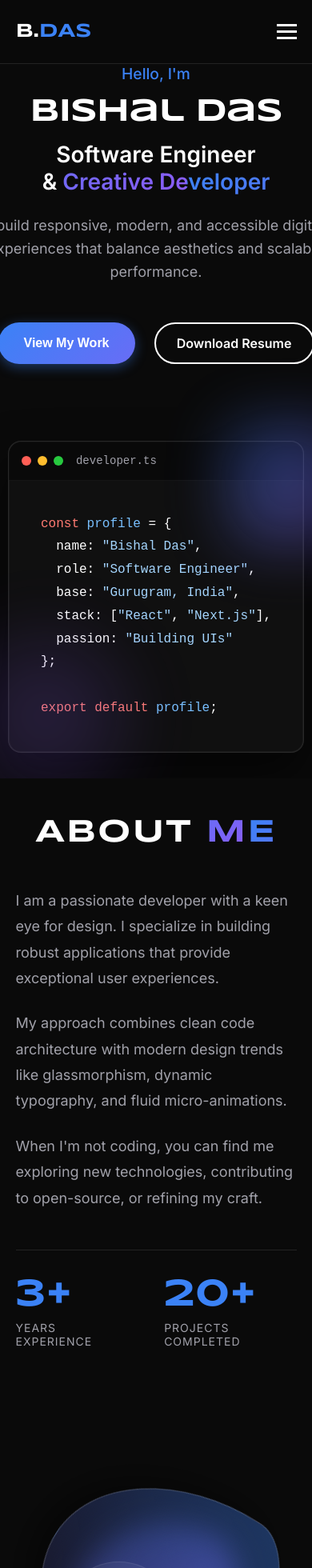
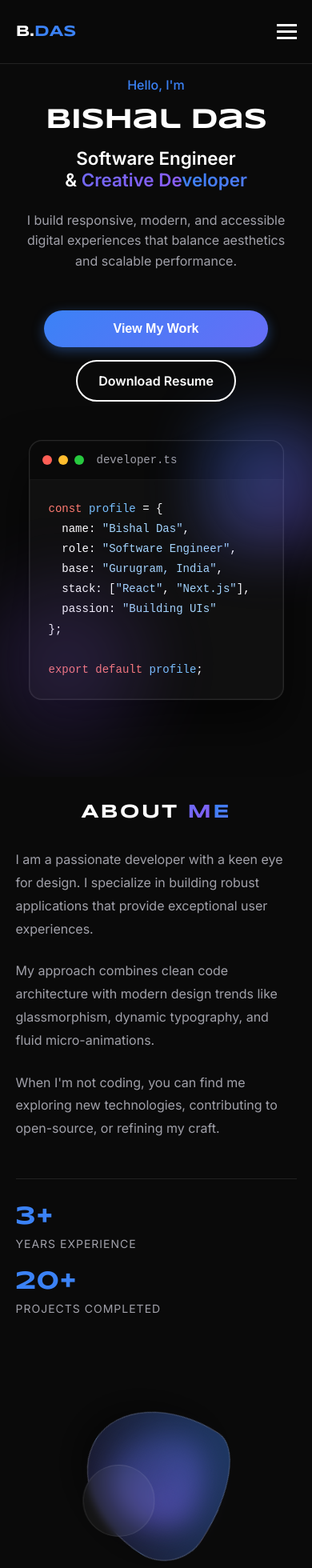
Before and after one commit to Avalanch22/Portfolio, a Next.js app: page / in a window 390 px wide. Shown: the top 1960 px of the page at 80% size. Built offline with nearby package versions, Linux system fonts and the light colour scheme.

Commit message:
made the site responsive for all screen sizes

```diff
--- a/src/app/globals.css
+++ b/src/app/globals.css
@@ -68,12 +68,18 @@ ul {
 
 .section-title {
   font-family: var(--font-syncopate);
-  font-size: 2.5rem;
+  font-size: clamp(1.5rem, 5vw, 2.5rem);
   font-weight: 700;
-  margin-bottom: 3rem;
+  margin-bottom: 2rem;
   text-align: center;
   text-transform: uppercase;
   letter-spacing: 2px;
+}
+
+@media (min-width: 768px) {
+  .section-title {
+    margin-bottom: 3rem;
+  }
 }
 
 /* Animations */
@@ -100,4 +106,15 @@ ul {
 /* Custom Cursor (optional but adds wow factor) */
 body {
   cursor: default; /* Keep default for now, add custom cursor element later if needed */
+  -webkit-text-size-adjust: 100%;
 }
+
+/* Prevent zoom on form inputs on iOS */
+input, textarea, select {
+  font-size: 16px;
+}
+
+/* Touch-friendly tap highlights */
+a, button {
+  -webkit-tap-highlight-color: transparent;
+}
--- a/src/app/layout.tsx
+++ b/src/app/layout.tsx
@@ -22,6 +22,12 @@ export const metadata: Metadata = {
   description: 'Software Engineer & Creative Developer Portfolio',
 }
 
+export const viewport = {
+  width: 'device-width',
+  initialScale: 1,
+  maximumScale: 5,
+}
+
 export default function RootLayout({
   children,
 }: {
--- a/src/components/About/About.module.css
+++ b/src/components/About/About.module.css
@@ -25,7 +25,8 @@
 
 .stats {
   display: flex;
-  gap: 3rem;
+  flex-wrap: wrap;
+  gap: 2rem;
   margin-top: 3rem;
   padding-top: 2rem;
   border-top: 1px solid var(--glass-border);
@@ -34,11 +35,12 @@
 .statItem {
   display: flex;
   flex-direction: column;
+  min-width: 100px;
 }
 
 .statNum {
   font-family: var(--font-syncopate);
-  font-size: 3rem;
+  font-size: clamp(2rem, 6vw, 3rem);
   font-weight: 700;
   color: var(--accent-primary);
   line-height: 1;
@@ -152,12 +154,12 @@
   display: flex;
   align-items: center;
   justify-content: space-between;
-  padding: 1.5rem 2rem;
+  padding: 1.25rem 1.5rem;
   background: transparent;
   border: none;
   color: var(--text-primary);
   font-family: var(--font-syncopate);
-  font-size: 1.2rem;
+  font-size: clamp(0.85rem, 2.5vw, 1.2rem);
   font-weight: 700;
   cursor: pointer;
   transition: background 0.3s ease;
@@ -352,3 +354,69 @@
   70%  { box-shadow: 0 0 0 10px rgba(59, 130, 246, 0); }
   100% { box-shadow: 0 0 0 0 rgba(59, 130, 246, 0); }
 }
+
+/* ===== MOBILE RESPONSIVE ===== */
+@media (max-width: 767px) {
+  .aboutSection {
+    padding: 2rem 0;
+  }
+
+  .aboutText p {
+    font-size: 1rem;
+  }
+
+  .stats {
+    gap: 1.5rem;
+  }
+
+  /* Scale down the abstract 3D shape decoration */
+  .abstractContainer {
+    height: 280px;
+  }
+
+  .abstractShape1 {
+    width: 180px;
+    height: 180px;
+  }
+
+  .abstractShape2 {
+    width: 120px;
+    height: 120px;
+  }
+
+  .abstractShape3 {
+    width: 90px;
+    height: 90px;
+  }
+
+  /* Education: tighter padding on phone */
+  .educationList {
+    padding: 0 1rem;
+  }
+
+  .expanded {
+    padding: 0.5rem 1rem 1.5rem;
+  }
+
+  /* Disable lateral hover shift — finger can't hover */
+  .educationItem:hover .eduDetails {
+    transform: none;
+  }
+
+  .educationItem {
+    gap: 1rem;
+  }
+
+  .eduDetails {
+    padding: 1rem;
+  }
+
+  .eduDegree {
+    font-size: 0.9rem;
+  }
+
+  .eduMeta {
+    flex-wrap: wrap;
+    gap: 0.5rem;
+  }
+}
--- a/src/components/Contact/Contact.module.css
+++ b/src/components/Contact/Contact.module.css
@@ -22,7 +22,7 @@
 
 .contactInfo h3 {
   font-family: var(--font-syncopate);
-  font-size: 2rem;
+  font-size: clamp(1.4rem, 4vw, 2rem);
   font-weight: 700;
   margin-bottom: 1rem;
   color: var(--text-primary);
@@ -200,3 +200,43 @@
   from { transform: scale(0); opacity: 0; }
   to { transform: scale(1); opacity: 1; }
 }
+
+/* ===== MOBILE RESPONSIVE ===== */
+@media (max-width: 767px) {
+  .contactSection {
+    padding: 2rem 0;
+  }
+
+  .contactWrapper {
+    padding: 2rem 1.5rem;
+    gap: 2.5rem;
+    border-radius: 16px;
+  }
+
+  .contactInfo p {
+    font-size: 1rem;
+  }
+
+  .contactItem {
+    font-size: 1rem;
+  }
+
+  /* Prevent submit button from going off-screen */
+  .submitBtn {
+    width: 100%;
+    max-width: 280px;
+    align-self: stretch;
+  }
+
+  .btnSuccess {
+    width: 100% !important;
+    max-width: 280px;
+  }
+}
+
+@media (max-width: 480px) {
+  .socialLinks {
+    flex-wrap: wrap;
+    gap: 1rem;
+  }
+}
--- a/src/components/Hero/Hero.module.css
+++ b/src/components/Hero/Hero.module.css
@@ -42,14 +42,14 @@
 
 .title {
   font-family: var(--font-syncopate);
-  font-size: 4rem;
+  font-size: clamp(2.2rem, 8vw, 4rem);
   font-weight: 700;
   margin-bottom: 1rem;
   letter-spacing: -1px;
 }
 
 .role {
-  font-size: 2.5rem;
+  font-size: clamp(1.4rem, 4.5vw, 2.5rem);
   font-weight: 600;
   line-height: 1.2;
   margin-bottom: 1.5rem;
@@ -284,11 +284,77 @@
   .ctaGroup {
     justify-content: center;
   }
-  .title {
-    font-size: 2.5rem;
+}
+
+/* ===== SMALL MOBILE (≤ 480px) ===== */
+@media (max-width: 480px) {
+  .heroSection {
+    padding-top: calc(var(--nav-height) + 1rem);
+    padding-bottom: 5rem;
   }
-  .role {
-    font-size: 1.75rem;
+
+  .heroContainer {
+    gap: 2rem;
+  }
+
+  .subtitle {
+    font-size: 1rem;
+  }
+
+  .description {
+    font-size: 1rem;
+  }
+
+  .ctaGroup {
+    flex-direction: column;
+    align-items: center;
+    gap: 1rem;
+    width: 100%;
+  }
+
+  .btn {
+    width: 100%;
+    max-width: 280px;
+    padding: 0.875rem 1.5rem;
+  }
+
+  /* Fix download button width animation on small screens */
+  .btnDownload {
+    width: 100%;
+    max-width: 280px;
+  }
+
+  .downloadAnimating {
+    width: 50px !important;
+    max-width: 50px;
+  }
+
+  .interactiveWrapper {
+    padding: 1rem;
+  }
+
+  .cardBody {
+    padding: 1.5rem;
+    font-size: 0.875rem;
+  }
+
+  .scrollIndicator {
+    bottom: 1rem;
+    font-size: 0.75rem;
+  }
+}
+
+/* ===== MEDIUM MOBILE (481px – 767px) ===== */
+@media (min-width: 481px) and (max-width: 767px) {
+  .ctaGroup {
+    flex-wrap: wrap;
+    justify-content: center;
+    gap: 1rem;
+  }
+
+  .btn {
+    width: auto;
+    min-width: 180px;
   }
 }
 
--- a/src/components/Navbar/Navbar.module.css
+++ b/src/components/Navbar/Navbar.module.css
@@ -155,12 +155,15 @@
     left: -100%;
     width: 100%;
     height: calc(100vh - var(--nav-height));
-    background-color: var(--bg-secondary);
+    background: rgba(10, 10, 10, 0.96);
+    backdrop-filter: blur(20px);
+    -webkit-backdrop-filter: blur(20px);
     flex-direction: column;
     align-items: center;
     justify-content: center;
-    transition: left 0.3s ease;
+    transition: left 0.35s cubic-bezier(0.4, 0, 0.2, 1);
     gap: 3rem;
+    border-top: 1px solid var(--glass-border);
   }
 
   .navLinks.active {
@@ -170,4 +173,8 @@
   .navLink {
     font-size: 1.5rem;
   }
+
+  .logo {
+    font-size: 1.2rem;
+  }
 }
--- a/src/components/Navbar/Navbar.tsx
+++ b/src/components/Navbar/Navbar.tsx
@@ -16,6 +16,12 @@ export default function Navbar() {
     window.addEventListener('scroll', handleScroll)
     return () => window.removeEventListener('scroll', handleScroll)
   }, [])
+
+  // Lock body scroll when mobile menu is open
+  useEffect(() => {
+    document.body.style.overflow = isOpen ? 'hidden' : ''
+    return () => { document.body.style.overflow = '' }
+  }, [isOpen])
 
   const scrollToSection = (id: string) => {
     const section = document.getElementById(id)
--- a/src/components/Projects/Projects.module.css
+++ b/src/components/Projects/Projects.module.css
@@ -1,6 +1,12 @@
 .projectsSection {
-  padding: 8rem 0;
+  padding: 5rem 0;
   position: relative;
+}
+
+@media (min-width: 768px) {
+  .projectsSection {
+    padding: 8rem 0;
+  }
 }
 
 .projectsGrid {
@@ -105,7 +111,7 @@
 
 .projectName {
   font-family: var(--font-syncopate);
-  font-size: 1.5rem;
+  font-size: clamp(1.1rem, 3vw, 1.5rem);
   font-weight: 700;
   margin-bottom: 1rem;
   color: var(--text-primary);
@@ -135,3 +141,21 @@
   text-transform: uppercase;
   letter-spacing: 0.5px;
 }
+
+/* ===== MOBILE RESPONSIVE ===== */
+@media (max-width: 767px) {
+  .projectInfo {
+    padding: 1.5rem;
+  }
+
+  /* Disable the big lift hover on touch screens */
+  .projectCard:hover {
+    transform: translateY(-6px);
+  }
+
+  /* Always show overlay links on touch — users can't hover */
+  .projectOverlay {
+    opacity: 1;
+    background: linear-gradient(to top, rgba(0,0,0,0.6), transparent 70%);
+  }
+}
--- a/src/components/Skills/Skills.module.css
+++ b/src/components/Skills/Skills.module.css
@@ -1,6 +1,12 @@
 .skillsSection {
-  padding: 8rem 0;
+  padding: 5rem 0;
   background-color: var(--bg-primary);
+}
+
+@media (min-width: 768px) {
+  .skillsSection {
+    padding: 8rem 0;
+  }
 }
 
 .skillsGrid {
@@ -8,6 +14,12 @@
   grid-template-columns: 1fr;
   gap: 2rem;
   position: relative;
+}
+
+@media (min-width: 600px) {
+  .skillsGrid {
+    grid-template-columns: repeat(2, 1fr);
+  }
 }
 
 @media (min-width: 992px) {
@@ -220,3 +232,44 @@
     transform: translateX(-50%) scale(1);
   }
 }
+
+/* ===== MOBILE RESPONSIVE ===== */
+@media (max-width: 767px) {
+  .cardContent {
+    padding: 1.5rem;
+  }
+
+  .categoryTitle {
+    font-size: 1rem;
+    margin-bottom: 1.5rem;
+  }
+
+  .skillsList {
+    grid-template-columns: repeat(auto-fill, minmax(60px, 1fr));
+    gap: 1rem;
+  }
+
+  .iconWrapper {
+    width: 48px;
+    height: 48px;
+    font-size: 1.6rem;
+  }
+
+  .skillName {
+    font-size: 0.75rem;
+  }
+
+  /* Full-width popover on phones so text doesn't overflow */
+  .popoverContent {
+    width: calc(100vw - 32px);
+    left: 50% !important;
+    transform: translateX(-50%) scale(0.9);
+  }
+
+  @keyframes popoverAnim {
+    to {
+      opacity: 1;
+      transform: translateX(-50%) scale(1);
+    }
+  }
+}
```
